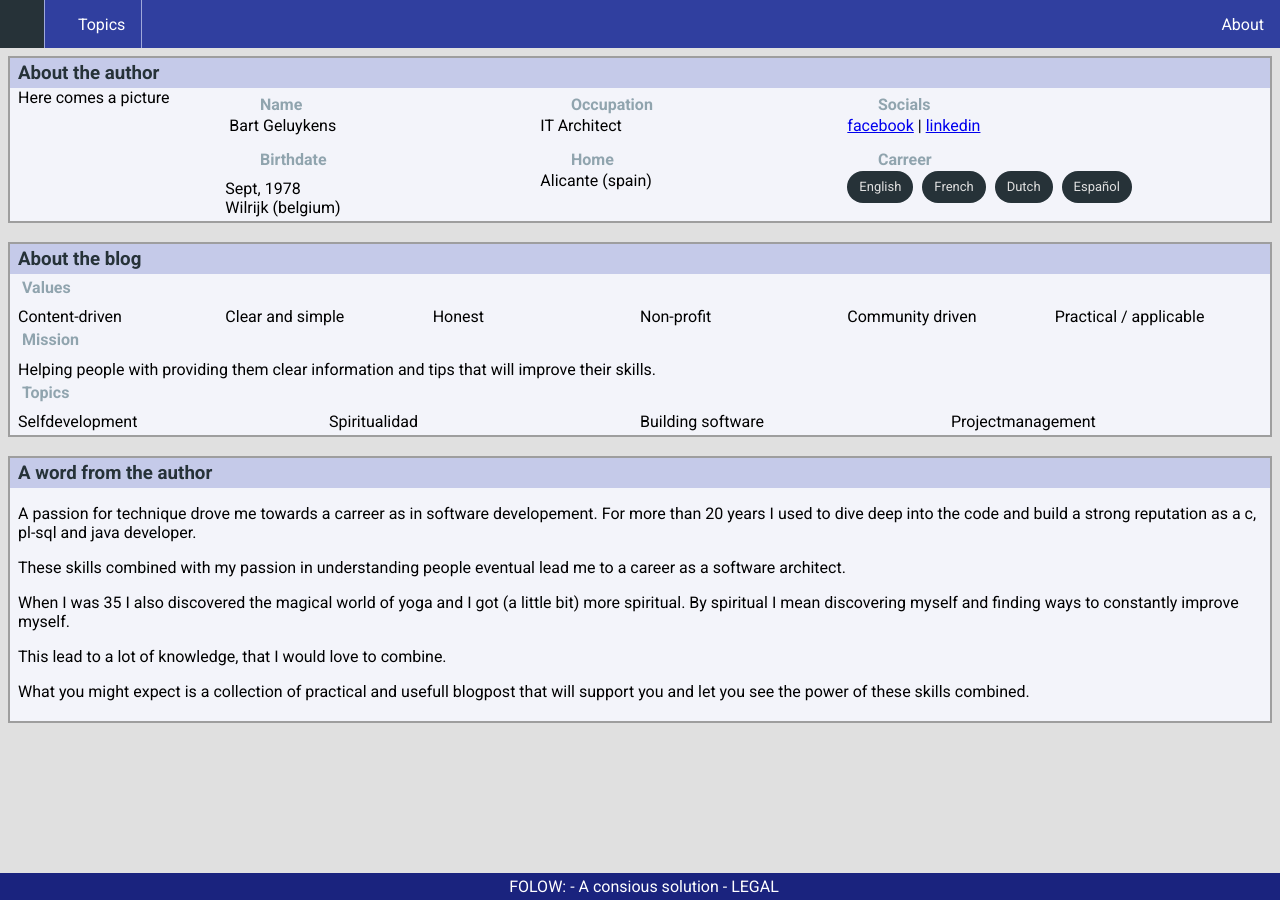
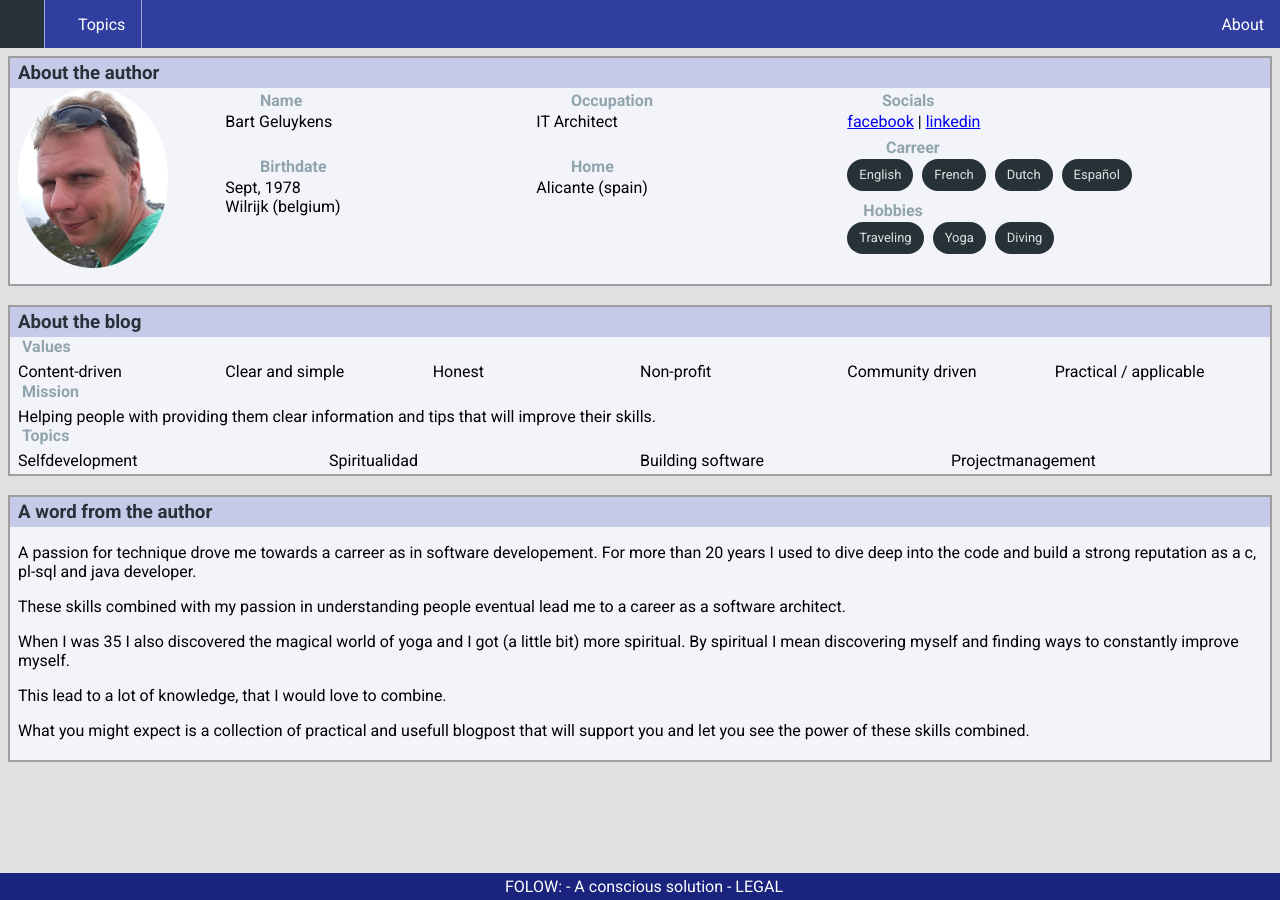
Before and after one commit to bartgel/blog, a Jekyll site: the page built from docs/about.md, in a window 1280 px wide. Built offline with Jekyll 4.4.1, drawn with Linux system fonts in a browser that asks for light colours; comment, search, counter and statistics services are not loaded.

Commit message:
Added about-me page better

```diff
--- a/docs/_data/labels.yml
+++ b/docs/_data/labels.yml
@@ -1,5 +1,5 @@
 footer:
-   text: A consious solution
+   text: A conscious solution
 values:
   - value: Content-driven
   - value: Clear and simple
--- /dev/null
+++ b/docs/_includes/metadata.html
@@ -0,0 +1,4 @@
+<div class="metadata">
+    <span class="icon {{ include.icon }}"></span> <span class="title">{{ include.title}} </span>
+    <div class="text">{{ include.text }}</div>
+</div>
--- a/docs/_layouts/about-me.html
+++ b/docs/_layouts/about-me.html
@@ -6,54 +6,80 @@ layout: default
     <h1 class="post-title p-name" itemprop="name headline">About the author</h1>
 
     <div class="row">
-      <div class="col-s-4 col-m-2">Here comes a picture</div>
+      <div class="col-s-4 col-m-2">
+        <img width="150px" style="object-fit: fill"
+        src="{{ '/assets/image/profile.png' | relative_url }}"/>
+      </div>
       <div class="col-s-8 col-m-6">
         <div class="row">
           <div class="col-ss-6">
-            <div class="metadata">
-              <span class="icon icon-badge"></span> <span class="title">Name</span>
-              <div class="text">{{page.authorname }}</div>
-            </div>
-
+            {% include metadata.html
+              icon="icon-badge"
+              title="Name"
+              text=page.authorname
+            %}
           </div>
           <div class="col-ss-6">
-            <div class="metadata">
-              <span class="icon icon-engineering"></span> <span class="title">Occupation</span>
-              <div class="text">{{page.occupation }}</div>
-            </div>
+              {% include metadata.html
+                icon="icon-engineering"
+                title="Occupation"
+                text=page.occupation
+              %}
           </div>
           <div class="col-ss-6">
-            <div class="metadata">
-              <span class="icon icon-cake"></span> <span class="title">Birthdate</span></div>
-              <div class="text"> {{page.birthdate }}<br/>{{page.birthplace}}</div>
-
+              {% capture new_birth %}{{page.birthdate }}<br/>{{page.birthplace}}{% endcapture %}
+              {% include metadata.html
+                icon="icon-cake"
+                title="Birthdate"
+                text=new_birth
+              %}
           </div>
           <div class="col-ss-6">
-            <div class="metadata">
-              <span class="icon icon-pin-drop"></span> <span class="title">Home</span>
-              <div class="text">{{page.home }}</div>
-            </div>
+            {% include metadata.html
+              icon="icon-pin-drop"
+              title="Home"
+              text=page.home
+            %}
           </div>
         </div>
       </div>
       <div class="col-s12-col-m4">
-        <div class="metadata">
-          <span class="icon icon-handshake"></span> <span class="title">Socials</span>
-          <div class="text">
-            <a href="{{ page.facebook }}">facebook</a> | <a href="{{ page.linkedin }}">linkedin</a></div>
+        {% capture new_social %}<a href="{{ page.facebook }}">facebook</a> | <a href="{{ page.linkedin }}">linkedin</a>{% endcapture %}
+        {% include metadata.html
+          icon="icon-handshake"
+          title="Socials"
+          text=new_social
+        %}
+
+        {% capture new_carreer %}
+        <div class="chips">
+          <a href="{{page.cv-en}}" class="chip">English</a>
+          <a href="{{page.cv-fr}}" class="chip">French</a>
+          <a href="{{page.cv-nl}}" class="chip">Dutch</a>
+          <a href="{{page.cv-es}}" class="chip">Español</a>
         </div>
+        {% endcapture %}
 
-         <div class="metadata">
-          <span class="icon icon-domain"></span> <span class="title">Carreer</span>
-          <div class="text">
-          <div class="chips">
-              <a href="{{page.cv-en}}" class="chip">English</a>
-              <a href="{{page.cv-fr}}" class="chip">French</a>
-              <a href="{{page.cv-nl}}" class="chip">Dutch</a>
-              <a href="{{page.cv-es}}" class="chip">Español</a>
-          </div>
+        {% include metadata.html
+          icon="icon-domain"
+          title="Carreer"
+          text=new_carreer
+        %}
+
+        {% capture new_hobbies %}
+        <div class="chips">
+          <a href="" class="chip">Traveling</a>
+          <a href="" class="chip">Yoga</a>
+          <a href="" class="chip">Diving</a>
         </div>
-        </div>
+        {% endcapture %}
+
+        {% include metadata.html
+          icon="icon-sports-gymnastics"
+          title="Hobbies"
+          text=new_hobbies
+        %}
+
       </div>
     </div>
 </article>
--- a/docs/_sass/elements/posts.scss
+++ b/docs/_sass/elements/posts.scss
@@ -47,6 +47,8 @@
 
 .metadata {
     padding: 4px;
+    display: inline;
+    width: 100%;
 
     .icon {
         margin-left: 8px;
@@ -58,7 +60,6 @@
 
 
     .title {
-        //font-size: 24px;
         color: $less-subtile-text;
         vertical-align: super;
         font-weight: bold;
```
Also changed, not shown: docs/assets/image/profile.png (added).
